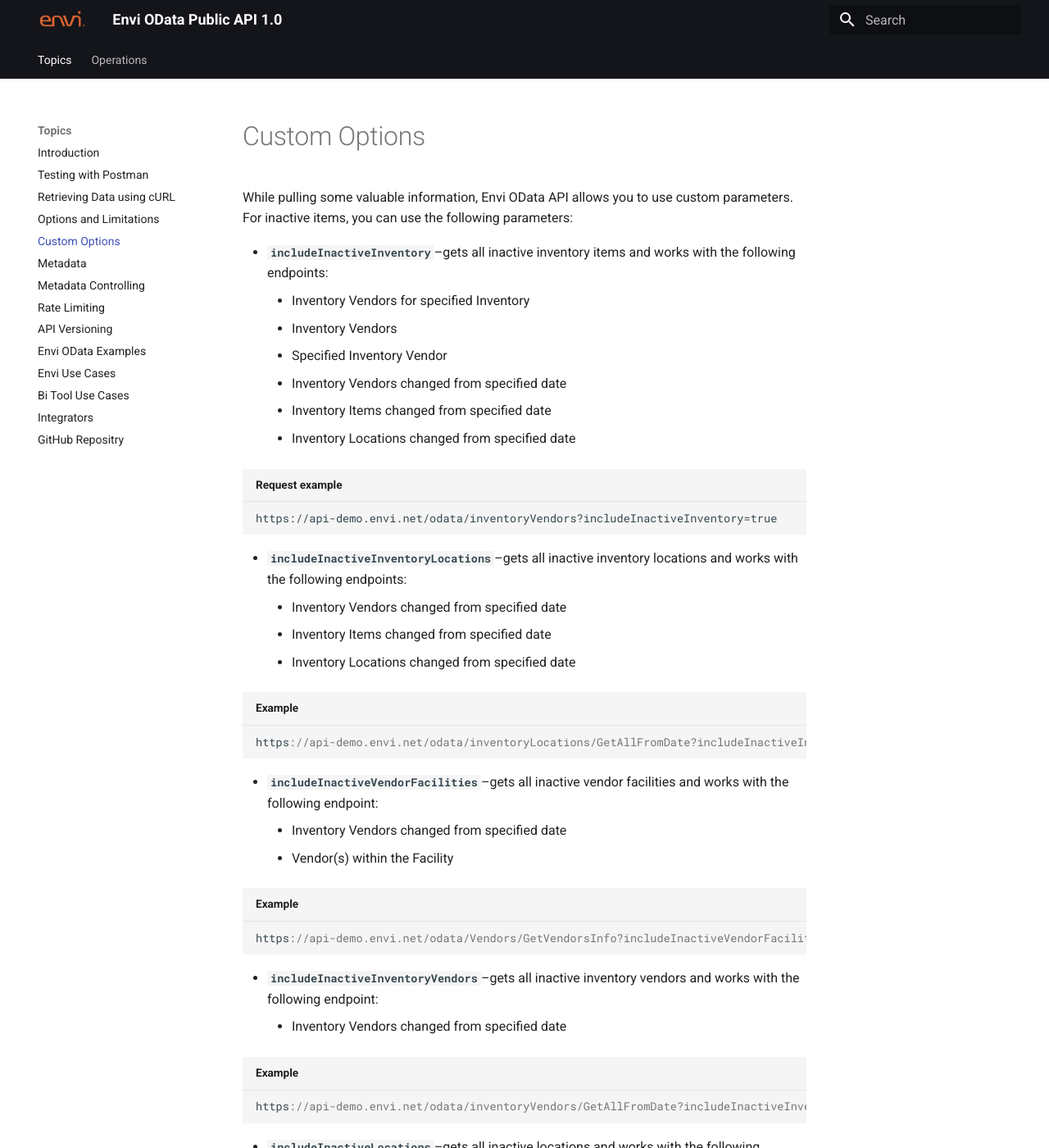
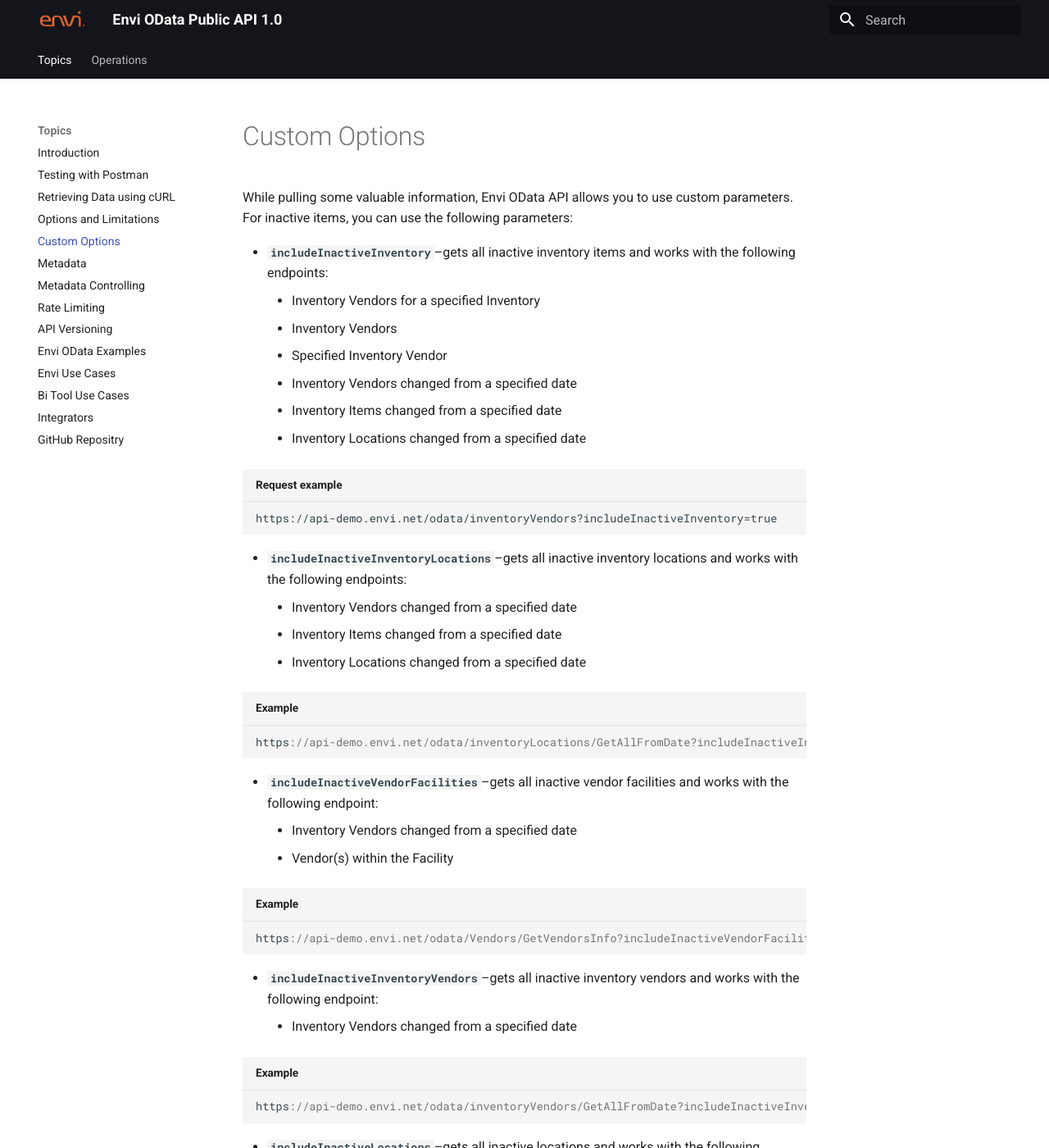
Before and after one commit to envi/olesia-khomchyn.github.io, an MkDocs documentation site: the page built from docs/Custom_Options.md, in a window 1280 px wide and 1400 px high. Shown: the whole window at 82% size. Built offline with MkDocs 1.6.1 and Material for MkDocs 9.7.7, drawn with Linux system fonts in a browser that asks for light colours; some of the changed text lies outside the part shown.

Commit message:
my commit14

````diff
--- a/docs/Custom_Options.md
+++ b/docs/Custom_Options.md
@@ -1,12 +1,12 @@
 While pulling some valuable information, Envi OData API allows you to use custom parameters. For inactive items, you can use the following parameters:
 
  - **```includeInactiveInventory```**–gets all inactive inventory items and works with the following endpoints:
-    - Inventory Vendors for specified Inventory
+    - Inventory Vendors for a specified Inventory
     - Inventory Vendors
     - Specified Inventory Vendor
-    - Inventory Vendors changed from specified date
-    - Inventory Items changed from specified date
-    - Inventory Locations changed from specified date
+    - Inventory Vendors changed from a specified date
+    - Inventory Items changed from a specified date
+    - Inventory Locations changed from a specified date
 
 
 ``` title="Request example"
@@ -17,9 +17,9 @@ https://api-demo.envi.net/odata/inventoryVendors?includeInactiveInventory=true
 
 
  - **```includeInactiveInventoryLocations```**–gets all inactive inventory locations and works with the following endpoints:
-    - Inventory Vendors changed from specified date
-    - Inventory Items changed from specified date
-    - Inventory Locations changed from specified date
+    - Inventory Vendors changed from a specified date
+    - Inventory Items changed from a specified date
+    - Inventory Locations changed from a specified date
 
 ``` json title="Example"
 https://api-demo.envi.net/odata/inventoryLocations/GetAllFromDate?includeInactiveInventoryLocations=true
@@ -29,7 +29,7 @@ https://api-demo.envi.net/odata/inventoryLocations/GetAllFromDate?includeInactiv
 
 
  - **```includeInactiveVendorFacilities```**–gets all inactive vendor facilities and works with the following endpoint:
-    - Inventory Vendors changed from specified date
+    - Inventory Vendors changed from a specified date
     - Vendor(s) within the Facility
 
 ``` json title="Example"
@@ -38,7 +38,7 @@ https://api-demo.envi.net/odata/Vendors/GetVendorsInfo?includeInactiveVendorFaci
 ```
 
  - **```includeInactiveInventoryVendors```**–gets all inactive inventory vendors and works with the following endpoint:
-    - Inventory Vendors changed from specified date
+    - Inventory Vendors changed from a specified date
 
 ``` json title="Example"
 https://api-demo.envi.net/odata/inventoryVendors/GetAllFromDate?includeInactiveInventoryVendors=true
@@ -46,9 +46,9 @@ https://api-demo.envi.net/odata/inventoryVendors/GetAllFromDate?includeInactiveI
 ```
 
  - **```includeInactiveLocations```**–gets all inactive locations and works with the following endpoints:
-    - Inventory Vendors changed from specified date
-    - Inventory Items changed from specified date
-    - Inventory Locations changed from specified date
+    - Inventory Vendors changed from a specified date
+    - Inventory Items changed from a specified date
+    - Inventory Locations changed from a specified date
 
 ``` json title="Example"
 https://api-demo.envi.net/odata/inventory/GetAllFromDate?includeInactiveLocations=true
````
Also changed, not shown: docs/Integrators.md (+72 -74 lines), docs/Options_and_Limitations.md (+5 -5 lines), docs/img/Integrators_26.png, docs/img/Integrators_41.png, docs/img/Integrators_67.png, docs/img/Integrators_7.png, docs/img/Integrators_73.png, docs/img/Integrators_74.png, docs/img/Integrators_8.png.
